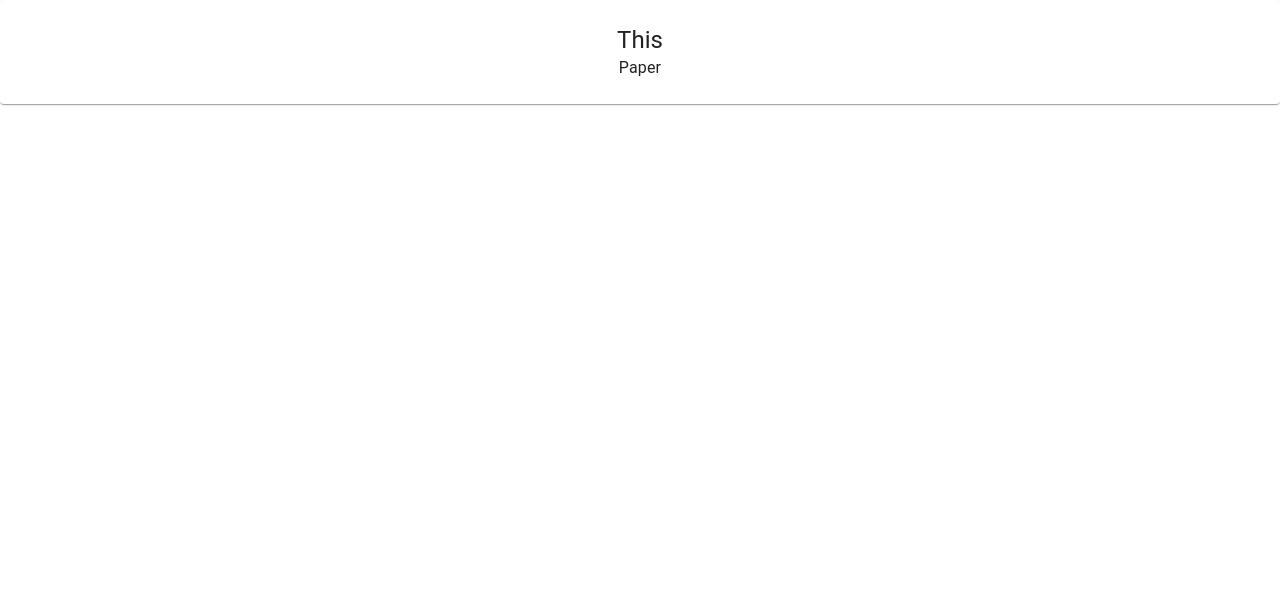
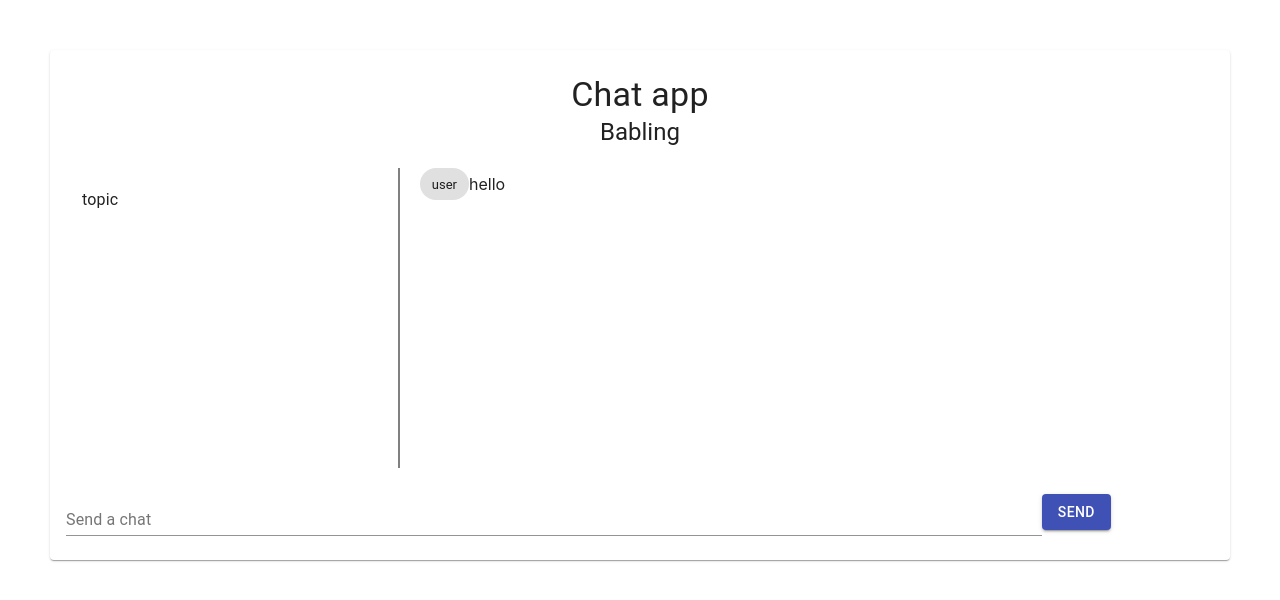
Before and after one commit to nancyruya/Something, a React (Create React App) app: page / in a window 1280 px wide. Shown: the top 600 px of the page. Built offline with nearby package versions, Linux system fonts and the light colour scheme.

Commit message:
front-end

```diff
--- a/src/Dashboard.js
+++ b/src/Dashboard.js
@@ -1,29 +1,86 @@
-import React from 'react';
-import { makeStyles } from '@material-ui/core/styles';
-import Paper from '@material-ui/core/Paper';
-import Typography from '@material-ui/core/Typography';
+import React from "react";
+import { makeStyles } from "@material-ui/core/styles";
+import Paper from "@material-ui/core/Paper";
+import Typography from "@material-ui/core/Typography";
+import List from "@material-ui/core/List";
+import ListItem from "@material-ui/core/ListItem";
+import ListItemText from "@material-ui/core/ListItemText";
+import Chip from "@material-ui/core/Chip";
+import Button from "@material-ui/core/Button";
+import TextField from '@material-ui/core/TextField';
 
-const useStyles = makeStyles(theme => ({
+const useStyles = makeStyles((theme) => ({
   root: {
+    margin: "50px",
     padding: theme.spacing(3, 2),
+  },
+  flex: {
+    display: "flex",
+    alignItems: "center",
+  },
+  topicsWindow: {
+    width: "30%",
+    height: "300px",
+    borderRight: "2px solid grey",
+  },
+  chatWindow: {
+    width: "70%",
+    height: "300px",
+    padding: "20px",
+  },
+  chatBox: {
+    width: "85%",
+  },
+  button: {
+    width: "15%",
   },
 }));
 
 export default function Dashboard() {
+  const classes = useStyles();
 
-    const classes = useStyles();
+  const [textValue, changeTextValue] = React.useState('');
 
   return (
     <div>
       <Paper className={classes.root}>
-                <Typography variant="h5" component="h3">
-                    This
+        <Typography variant="h4" component="h4">
+          Chat app
         </Typography>
-                <Typography component="p">
-                    Paper
+        <Typography variant="h5" component="h5">
+          Babling
         </Typography>
+        <div className={classes.flex}>
+          <div className={classes.topicsWindow}>
+            <List>
+              {["topic"].map((topic) => (
+                <ListItem key={topic} button>
+                  <ListItemText primary="topic" />
+                </ListItem>
+              ))}
+            </List>
+          </div>
+          <div className={classes.chatWindow}>
+            {[{ from: "user", msg: "hello" }].map((chat, i) => (
+              <div className={classes.flex} key={i}>
+                <Chip label={chat.from} className={classes.chip} />
+                <Typography variant="p">{chat.msg}</Typography>
+              </div>
+            ))}
+          </div>
+        </div>
+        <div className={classes.flex}>
+        <TextField
+          label="Send a chat"
+          className={classes.chatBox}
+          value={textValue}
+          onChange={e => changeTextValue(e.target.value)}
+        />
+          <Button variant="contained" color="primary">
+            Send
+          </Button>
+        </div>
       </Paper>
-
     </div>
-    )
+  );
 }
```
Lines whose indentation alone changed are shown as unchanged.
